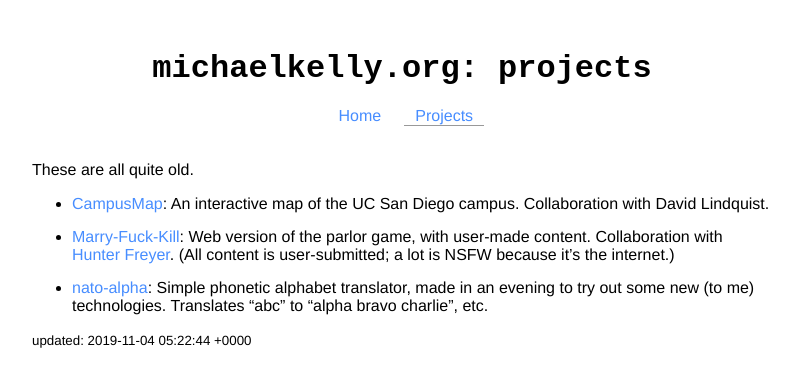
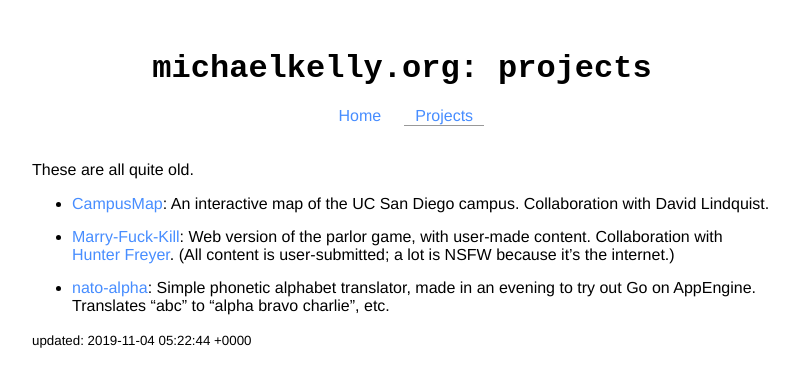
Before and after one commit to mjkelly/michaelkelly.org, a Jekyll site: the page built from projects/index.md, in a window 1280 px wide. Shown: the top 387 px of the page, without its empty margins (238-1037 px from the left). Built offline with Jekyll 4.4.1, drawn with Linux system fonts in a browser that asks for light colours.

Commit message:
Update nato-alpha description a little

```diff
--- a/projects/index.md
+++ b/projects/index.md
@@ -14,5 +14,5 @@ These are all quite old.
   user-submitted; a lot is NSFW because it's the internet.)
 
 - [nato-alpha](http://nato-alpha.appspot.com):
-  Simple phonetic alphabet translator, made in an evening to try out some new
-  (to me) technologies. Translates "abc" to "alpha bravo charlie", etc.
+  Simple phonetic alphabet translator, made in an evening to try out Go on
+  AppEngine. Translates "abc" to "alpha bravo charlie", etc.
```
